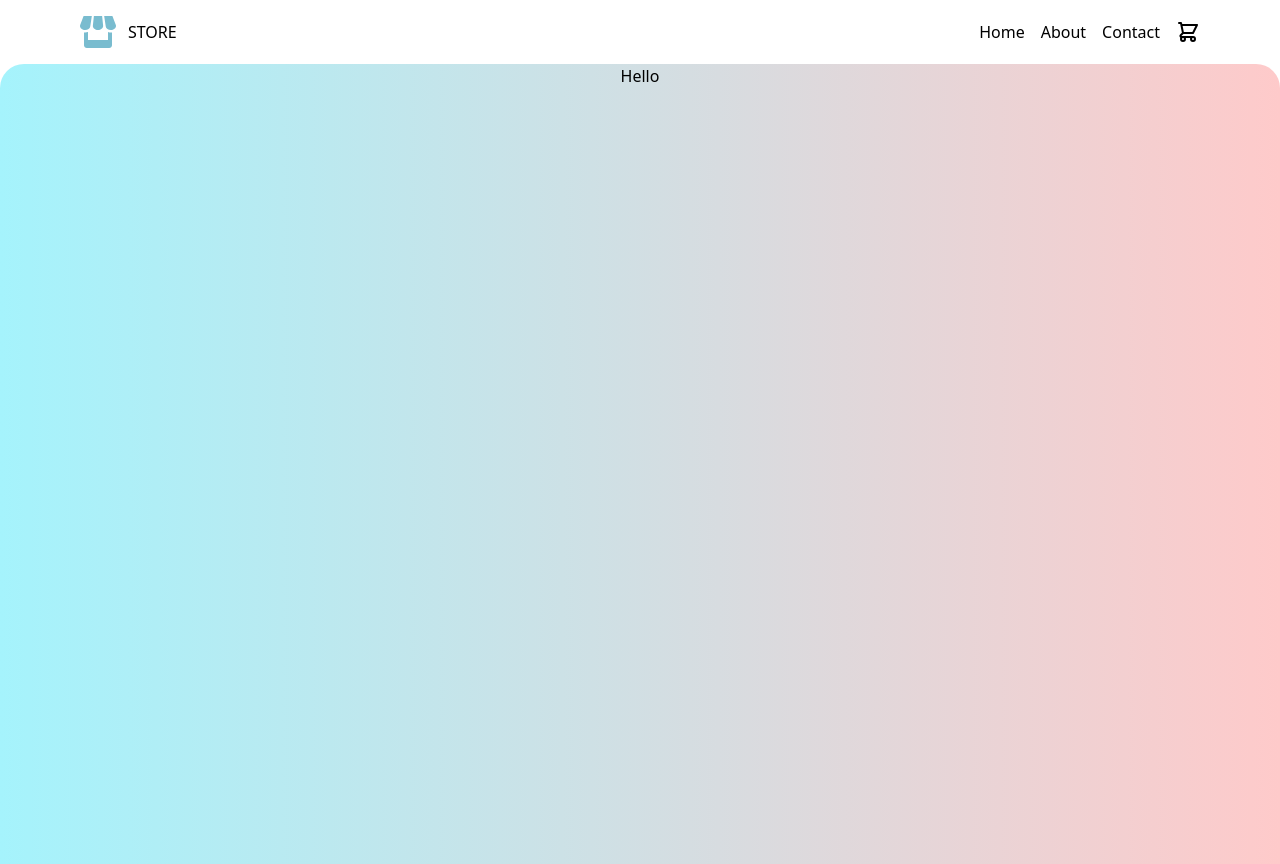
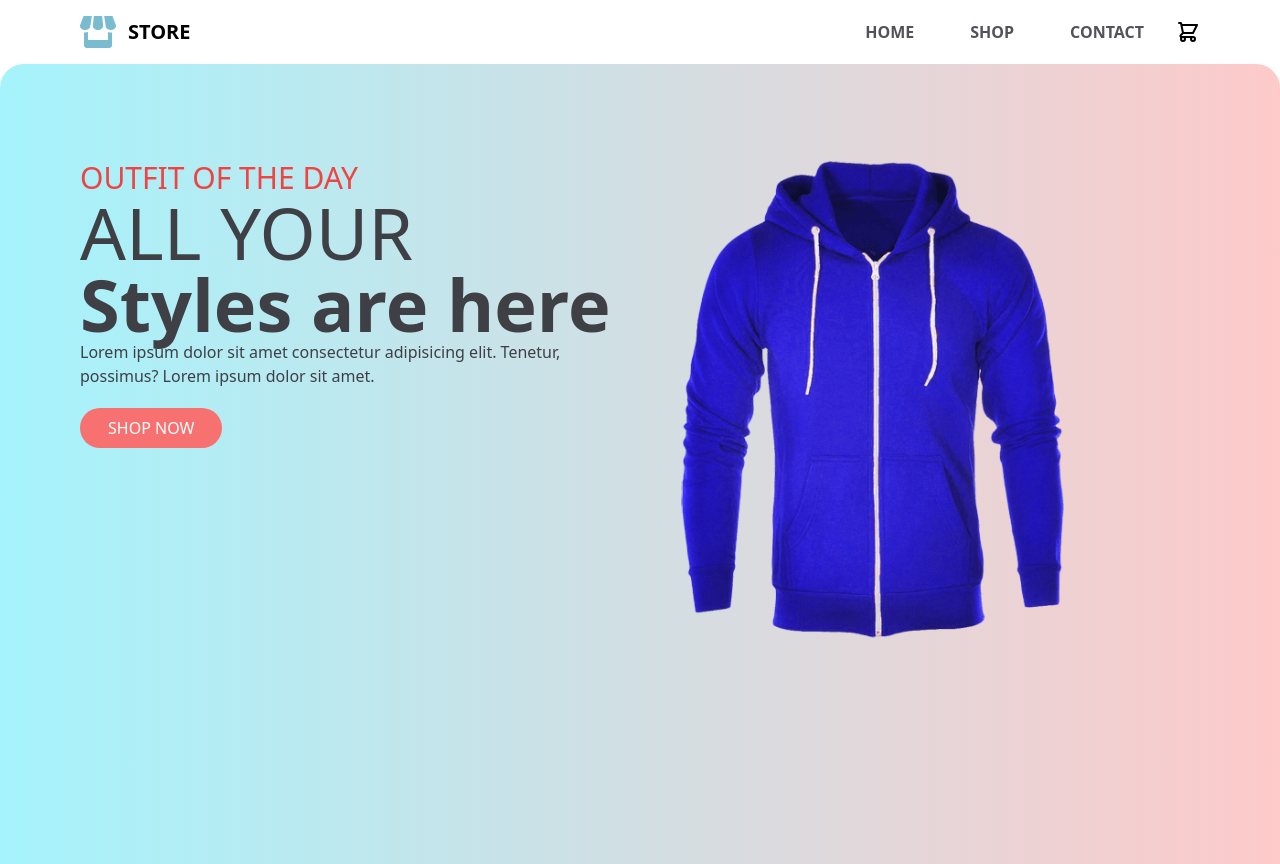
Before and after one commit to MubashirWaheed/online-store, a React (Create React App) app: page / in a window 1280 px wide. Built offline with nearby package versions, Linux system fonts and the light colour scheme.

Commit message:
completed navbar and created shop component

```diff
--- a/public/index.html
+++ b/public/index.html
@@ -5,39 +5,12 @@
     <link rel="icon" href="%PUBLIC_URL%/favicon.ico" />
     <meta name="viewport" content="width=device-width, initial-scale=1" />
     <meta name="theme-color" content="#000000" />
-    <meta
-      name="description"
-      content="Web site created using create-react-app"
-    />
     <link rel="apple-touch-icon" href="%PUBLIC_URL%/logo192.png" />
-    <!--
-      manifest.json provides metadata used when your web app is installed on a
-      user's mobile device or desktop. See https://developers.google.com/web/fundamentals/web-app-manifest/
-    -->
     <link rel="manifest" href="%PUBLIC_URL%/manifest.json" />
-    <!--
-      Notice the use of %PUBLIC_URL% in the tags above.
-      It will be replaced with the URL of the `public` folder during the build.
-      Only files inside the `public` folder can be referenced from the HTML.
 
-      Unlike "/favicon.ico" or "favicon.ico", "%PUBLIC_URL%/favicon.ico" will
-      work correctly both with client-side routing and a non-root public URL.
-      Learn how to configure a non-root public URL by running `npm run build`.
-    -->
-    <title>React App</title>
+    <title>Online Store </title>
   </head>
   <body>
-    <noscript>You need to enable JavaScript to run this app.</noscript>
     <div id="root"></div>
-    <!--
-      This HTML file is a template.
-      If you open it directly in the browser, you will see an empty page.
-
-      You can add webfonts, meta tags, or analytics to this file.
-      The build step will place the bundled scripts into the <body> tag.
-
-      To begin the development, run `npm start` or `yarn start`.
-      To create a production bundle, use `npm run build` or `yarn build`.
-    -->
   </body>
 </html>
--- a/src/App.css
+++ b/src/App.css
@@ -1,38 +1,3 @@
 .App {
   text-align: center;
 }
-
-.App-logo {
-  height: 40vmin;
-  pointer-events: none;
-}
-
-@media (prefers-reduced-motion: no-preference) {
-  .App-logo {
-    animation: App-logo-spin infinite 20s linear;
-  }
-}
-
-.App-header {
-  background-color: #282c34;
-  min-height: 100vh;
-  display: flex;
-  flex-direction: column;
-  align-items: center;
-  justify-content: center;
-  font-size: calc(10px + 2vmin);
-  color: white;
-}
-
-.App-link {
-  color: #61dafb;
-}
-
-@keyframes App-logo-spin {
-  from {
-    transform: rotate(0deg);
-  }
-  to {
-    transform: rotate(360deg);
-  }
-}
--- a/src/App.js
+++ b/src/App.js
@@ -1,6 +1,10 @@
+import React, { useState, useEffect } from 'react';
 import './App.css';
-import Hero from './components/Hero';
-import Navbar from './components/Navbar';
+import Home from './pages/home';
+import Shop from './pages/shop'
+
+import Navbar from './components/Navbar'
+import Dropdown from './components/Dropdown';
 import {
   BrowserRouter,
   Routes,
@@ -8,14 +12,31 @@ import {
 } from 'react-router-dom';
 
 function App() {
+  const [isOpen, setIsOpen] = useState(false);
+    const toggle = () => setIsOpen(!isOpen);
+
+    useEffect(()=>{
+
+      const hideMenu = ()=>{
+        if(window.innerWidth > 768) setIsOpen(false);
+      }
+
+      window.addEventListener("resize",hideMenu);
+
+      return ()=>{
+        window.removeEventListener("resize", hideMenu)
+      }
+    })
+
   return (
     <div className="App h-screen ">
       <BrowserRouter>
-      <Navbar/>
-      <Routes>
-        <Route  path="/" element={<Hero/>}/>
-        {/* <Hero /> */}
-      </Routes>
+        <Navbar toggle={toggle} />
+        <Dropdown isOpen={isOpen} toggle={toggle} />
+        <Routes>
+          <Route path="/" element={<Home />} />
+          <Route  path="shop" element={<Shop />}/>
+        </Routes>
       </BrowserRouter>
     </div>
   );
--- /dev/null
+++ b/src/components/Dropdown.jsx
@@ -0,0 +1,14 @@
+import React from 'react'
+import { Link } from 'react-router-dom'
+
+const Dropdown = ({isOpen, toggle}) => {
+  return (
+    <div className={isOpen ? "grid grid-rows-3 bg-slate-100 transition-all ease-in-out h-40 z-10 ": "transition-all h-0 overflow-hidden"} onClick={toggle}>
+        <Link to="/" className="p-4 font-medium ">Home</Link>
+        <Link to="about" className=" p-4 font-medium">About</Link>
+        <Link to="contact" className="p-4 font-medium" >Contact</Link>
+    </div>
+  )
+}
+
+export default Dropdown
--- a/src/components/Hero.jsx
+++ b/src/components/Hero.jsx
@@ -1,9 +1,22 @@
 import React from 'react'
+import jacket from '../images/jacket.png'
+import { Link } from 'react-router-dom'
 
 const Hero = () => {
   return (
-    <div className='bg-gradient-to-r from-cyan-200 to-red-200 h-full rounded-t-3xl'>
-      <h1>Hello</h1>
+    <div className=' bg-gradient-to-r from-cyan-200 to-red-200 h-full rounded-t-3xl '>
+      <div className='grid grid-cols-1 md:grid-cols-2 pt-24 '>
+        <div className='md:text-left md:ml-20 ml-2 text-center'>
+          <h2 className='text-red-500 md:text-3xl uppercase'>Outfit of the day </h2>
+          <h1 className='md:text-7xl text-zinc-700'>ALL YOUR</h1>
+          <h1 className='md:text-7xl font-bold text-zinc-700'>Styles are here</h1>
+          <p className='text-zinc-700'>Lorem ipsum dolor sit amet consectetur adipisicing elit. Tenetur, possimus? Lorem ipsum dolor sit amet.</p>
+          <Link to="shop" className='bg-red-400 py-2 px-7 mt-5 inline-block text-white rounded-3xl  '>SHOP NOW</Link>
+        </div>
+        <div className='grid items-center justify-center md:mr-44'>
+          <img src={jacket} alt="blue jacket"  className='md:w-96 w-72'/>
+        </div>
+      </div>
     </div>
   )
 }
--- a/src/components/Navbar.jsx
+++ b/src/components/Navbar.jsx
@@ -1,26 +1,28 @@
 import React from "react";
 import { Link } from "react-router-dom";
 
-const Navbar = ()=>{
+const Navbar = ({toggle})=>{
     return (
         <nav className="px-4 sm:px-8 py-4 md:px-12 lg:px-20 flex justify-between items-center">
             <div className="flex items-center">
+                {/* Logo */}
                 <svg width="36" height="32" viewBox="0 0 36 32" fill="none" xmlns="http://www.w3.org/2000/svg">
                     <path d="M10.246 10.5L11.828 0H3.6L0.162 9C0.0559999 9.32 0 9.652 0 10C0 12.208 2.3 14 5.142 14C7.762 14 9.928 12.472 10.246 10.5ZM18 14C20.84 14 23.142 12.208 23.142 10C23.142 9.918 23.136 9.836 23.132 9.758L22.114 0H13.886L12.866 9.75C12.862 9.832 12.858 9.914 12.858 10C12.858 12.208 15.16 14 18 14ZM28 16.092V24H8V16.104C7.124 16.42
                     6.16 16.6 5.142 16.6C4.752 16.6 4.374 16.554 4 16.502V29.2C4 30.74 5.258 32 6.796 32H29.2C30.74 32 32 30.738 32 29.2V16.504C31.6219 16.562 31.2404 16.5948 30.858 16.602C29.8828 16.601 28.9154 16.4284 28 16.092ZM35.84 9L32.398 0H24.172L25.752 10.484C26.06 12.464 28.226 14 30.858 14C33.698 14 36 12.208 36 10C36 9.652 35.944 9.32 35.84 9Z" fill="#79BCCF"/>
                 </svg>
-                <h2 className="pl-3">STORE</h2>
+                <h2 className="pl-3 font-semibold text-xl">STORE</h2>
             </div>
-            <div className="md:hidden ">
+                {/* Hamburger  */}
+            <div className="md:hidden cursor-pointer" onClick={toggle}>
                 <svg xmlns="http://www.w3.org/2000/svg" className="h-6 w-6" fill="none" viewBox="0 0 24 24" stroke="currentColor" strokeWidth={2}>
                     <path strokeLinecap="round" strokeLinejoin="round" d="M4 6h16M4 12h16M4 18h16" />
                 </svg>
             </div>
-            <div className="flex space-x-4">
-                <div className="flex space-x-4">
-                    <Link to="/">Home</Link>
-                    <Link to="about">About</Link>
-                    <Link to="about">Contact</Link>
+            <div className="hidden space-x-8 md:flex">
+                <div className=" md:space-x-14 font-semibold ">
+                    <Link to="/" className="font-semibold text-zinc-600">HOME</Link>
+                    <Link to="shop" className="font-semibold text-zinc-600">SHOP</Link>
+                    <Link to="contact" className="font-semibold text-zinc-600" >CONTACT</Link>
                 </div>
                 <svg className="md:block hidden h-6 w-6" xmlns="http://www.w3.org/2000/svg"  fill="none" viewBox="0 0 24 24" stroke="currentColor" strokeWidth={2}>
                     <path strokeLinecap="round" strokeLinejoin="round" d="M3 3h2l.4 2M7 13h10l4-8H5.4M7 13L5.4 5M7 13l-2.293 2.293c-.63.63-.184 1.707.707 1.707H17m0 0a2 2 0 100 4 2 2 0 000-4zm-8 2a2 2 0 11-4 0 2 2 0 014 0z" />
--- /dev/null
+++ b/src/components/Products.jsx
@@ -0,0 +1,33 @@
+import React, { useEffect, useState } from 'react'
+
+const Products = () => {
+  const [products, setProducts] = useState([]);
+  const getItems = async ()=>{
+    const response = await fetch("https://fakestoreapi.com/products/category/men's%20clothing");
+    const products = await response.json();
+    setProducts([...products]);
+    console.log(products);
+  }
+
+  useEffect(()=>{
+    getItems();
+
+  },[])
+
+  return (
+    <div className='flex flex-wrap justify-center mt-12 '>
+      {/* <h1>Products</h1> */}
+      {products.map((item,i)=>{
+        return(
+          <div key={i} className="w-60 flex flex-col items-center p-4 cursor-pointer">
+            <img className='h-52 ' src={item.image} alt="product" />
+            <h1>{item.title}</h1>
+            <p>${item.price}</p>
+          </div>
+        )
+      })}
+    </div>
+  )
+}
+
+export default Products
--- /dev/null
+++ b/src/pages/home.jsx
@@ -0,0 +1,12 @@
+import React, { useState, useEffect } from 'react'
+import Hero from '../components/Hero';
+
+const Home = () => {
+  return (
+    <div className='h-screen'>
+        <Hero/>
+    </div>
+  )
+}
+
+export default Home
--- /dev/null
+++ b/src/pages/shop.jsx
@@ -0,0 +1,12 @@
+import React from 'react'
+import Products from '../components/Products'
+
+const Shop = () => {
+  return (
+    <div>
+        <Products/>
+    </div>
+  )
+}
+
+export default Shop
```
Also changed, not shown: src/images/jacket.png (added), src/logo.svg (deleted).
